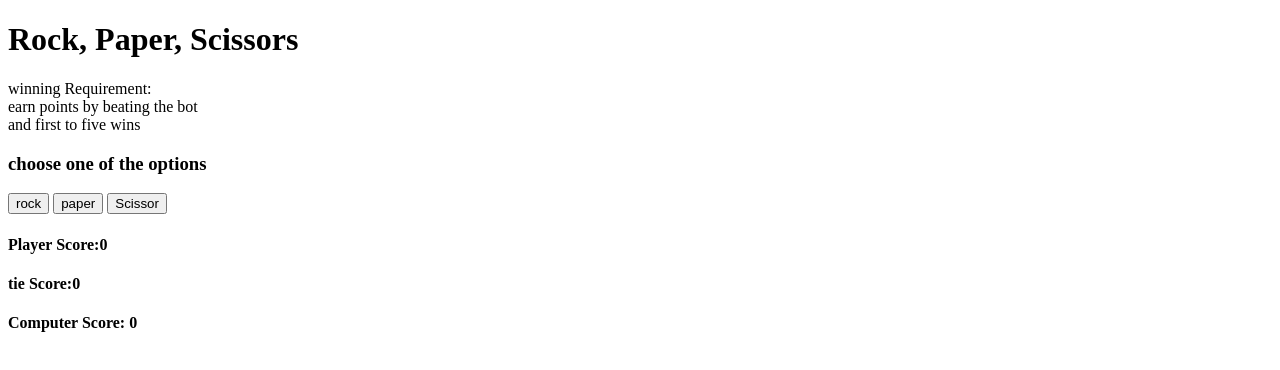
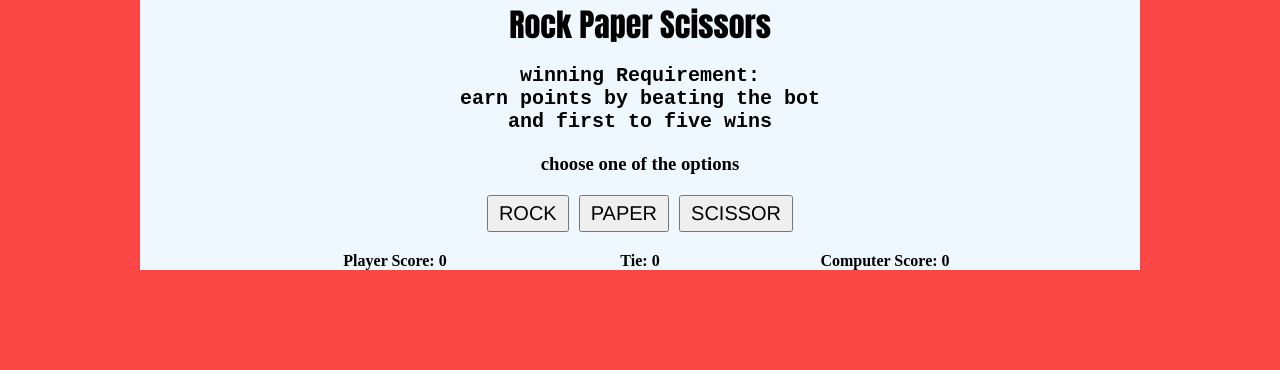
Before and after one commit to Theplanter/handGame, a plain HTML site: page index.html in a window 1280 px wide. Drawn offline with Linux system fonts and the light colour scheme.

Commit message:
Add reset function to reset everything, CSS file, HTML div to incompose all, div for results

```diff
--- a/index.html
+++ b/index.html
@@ -4,34 +4,42 @@
     <meta charset="UTF-8">
     <meta name="viewport" content="width=device-width, initial-scale=1.0">
     <title>Document</title>
+    <link href="styles.css" rel="stylesheet">
     <script src="playGame.js" defer></script>
 </head>
 <body>
-    <h1>Rock, Paper, Scissors</h1>
+    <div>
+    <h1>Rock Paper Scissors</h1>
     <p><span>winning Requirement:</span><br>earn points by beating the bot<br> and first to five wins</p>
 <h3>choose one of the options</h3>
     <div id="block">
             <!-- add images to the buttons
             add ids to the buttons and then have a selector for the options-->
-            <button id="rock">rock</button>
-            <button id="paper">paper</button>
-            <button id="scissor">Scissor</button>
+            <button id="rock">ROCK</button>
+            <button id="paper">PAPER</button>
+            <button id="scissor">SCISSOR</button>
         </div>
+        <div id="results">
+
+        </div>
+
         <div id="scoreB">
         <div id ="user">
-            <h4>Player Score:<span id="userS"></span></h4>
+            <h4>Player Score: <span id="userS"></span></h4>
 
         </div>
         <div id ="tie">
-            <h4>tie Score:<span id="tieS"></span></h4>
+            <h4>Tie: <span id="tieS"></span></h4>
 
         </div>
         <div id ="computer">
             <h4>Computer Score: <span id="compS"></span></h4>
         </div>
-        <div id="reset">
+
+    </div>
+    <div id="reset">
 
         </div>
-    </div>
+</div>
 </body>
 </html>
--- a/playGame.js
+++ b/playGame.js
@@ -42,8 +42,10 @@ block.addEventListener("click", (event)=>{
     }}
 
 
+
 )
 
+const result = document.querySelector("#results")
 
 
 function playGame(userI, comI){
@@ -57,6 +59,9 @@ whoever wins gets their scores increased*/
             console.log(`user won that round `+userScore)
             PScore.innerHTML = userScore
 
+            result.textContent = `users ${userI} beats robots ${comI}`
+
+
         }else if(comI==userI){
                //add tie counter
                tieCount++
@@ -67,7 +72,12 @@ whoever wins gets their scores increased*/
             comScore++
             console.log(`computer won that round ` + comScore)
             CScore.innerHTML = comScore
+
+            result.textContent = ` robots ${comI} beats users ${userI}`
+
+
         }
+
         //when one of the players get to five the gameover function is pulled
         if(userScore===5){
             gameOver()
@@ -80,16 +90,20 @@ whoever wins gets their scores increased*/
     const paper = document.getElementById("paper")
     const scissor = document.getElementById("scissor")
 
-
+//when this function is called the hand buttons are disabled
+//and a reset button is created
     function gameOver(){
 
         if(userScore>comScore){
+            result.textContent = `The winner is the Player`
 
             rock.disabled = true
             paper.disabled = true
             scissor.disabled = true
 
         }else if(comScore>userScore){
+            result.textContent = `The winner is the Robot`
+
             rock.disabled = true
             paper.disabled = true
             scissor.disabled = true
@@ -100,6 +114,8 @@ whoever wins gets their scores increased*/
         resetting.textContent = "Game Reset"
         rest.appendChild(resetting)
 
+        //when the reset button is pressed the scores are set to zero,
+        // the reset button get deleted, and the hand buttons are reenable
         resetting.addEventListener("click", ()=>  {
             rock.disabled = false
             paper.disabled = false
@@ -110,6 +126,8 @@ whoever wins gets their scores increased*/
             userScore = 0
             comScore = 0
             tieCount = 0
+            result.textContent = ``
+
             TScore.innerHTML = tieCount
             CScore.innerHTML = comScore
             PScore.innerHTML = userScore
@@ -117,5 +135,5 @@ whoever wins gets their scores increased*/
             console.log("game over")
 
         });
-        //then addeventlistener to enable other buttons, disable reset button visibility and reset score
+
     }
--- /dev/null
+++ b/styles.css
@@ -0,0 +1,54 @@
+*{
+    margin: 0;
+    padding: 0;
+}
+
+body{
+    background-color: rgb(252, 71, 71);
+    display: flex;
+    justify-content: center;
+    flex-direction: column;
+    text-align: center;
+}
+div{
+    background-color: aliceblue;
+    box-sizing: border-box;
+    width: 1000px;
+    align-self: center;
+}
+h1{
+    font-weight: bold;
+    font-family: Impact, Haettenschweiler, 'Arial Narrow Bold', sans-serif;
+    padding-bottom: 15px;
+}
+p{
+    font-family: 'Courier New', Courier, monospace;
+    padding-bottom: 20px;
+    font-weight: 900;
+    font-size: 20px;
+
+}
+
+#block{
+display: flex;
+flex-direction: row;
+justify-content: center;
+margin: 15px 0 15px 0;
+}
+#scoreB{
+    display: flex;
+    flex-direction: row;
+    gap: 35px;
+    padding: 0 150px 0 150px;
+}
+
+button{
+    margin: 5px;
+    padding: 5px 10px 5px 10px;
+    font-size: 20px;
+    font-family:'Franklin Gothic Medium', 'Arial Narrow', Arial, sans-serif ;
+}
+#results{
+    font-size: 25px;
+    margin-bottom: 15px;
+}
```
